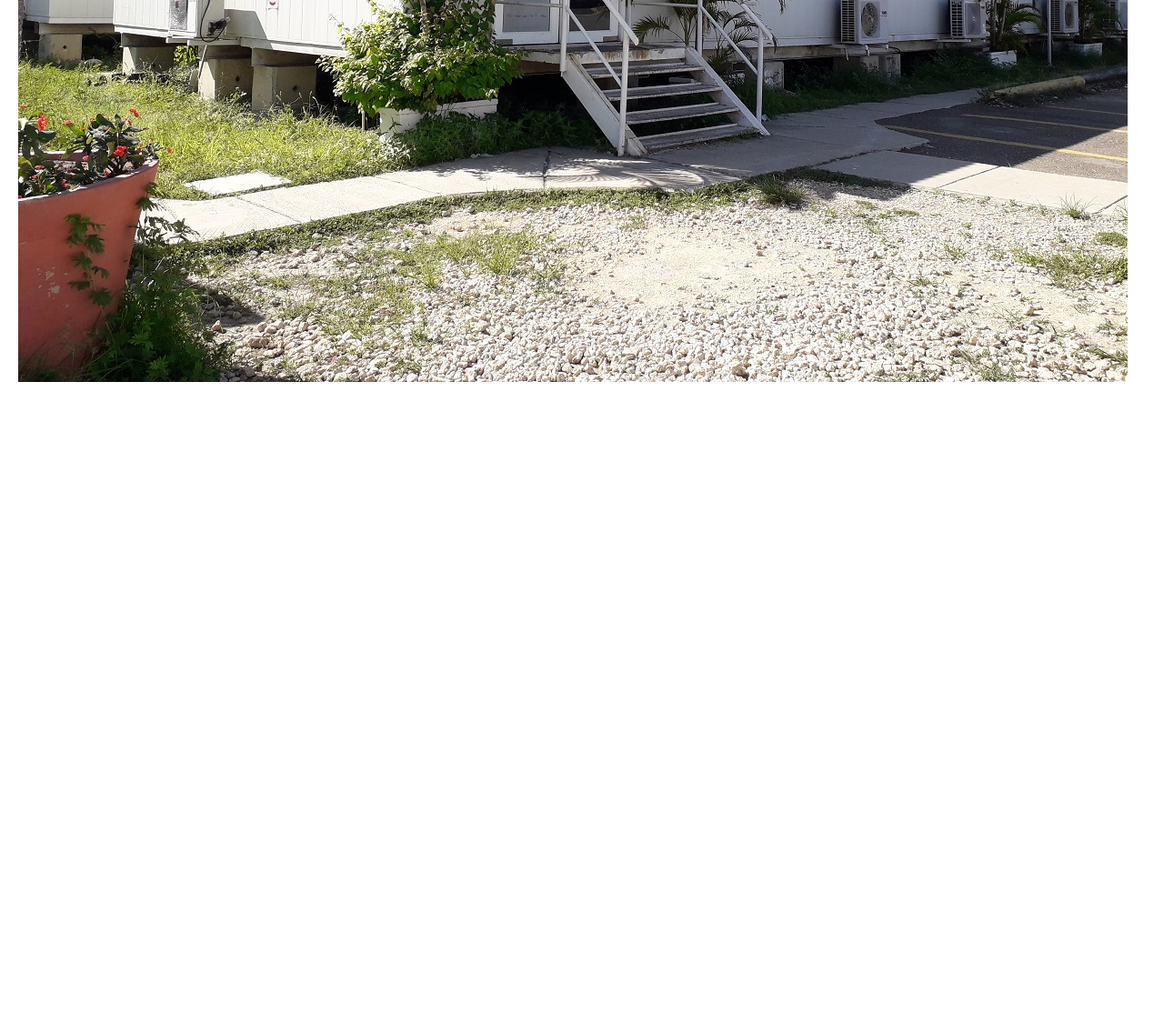
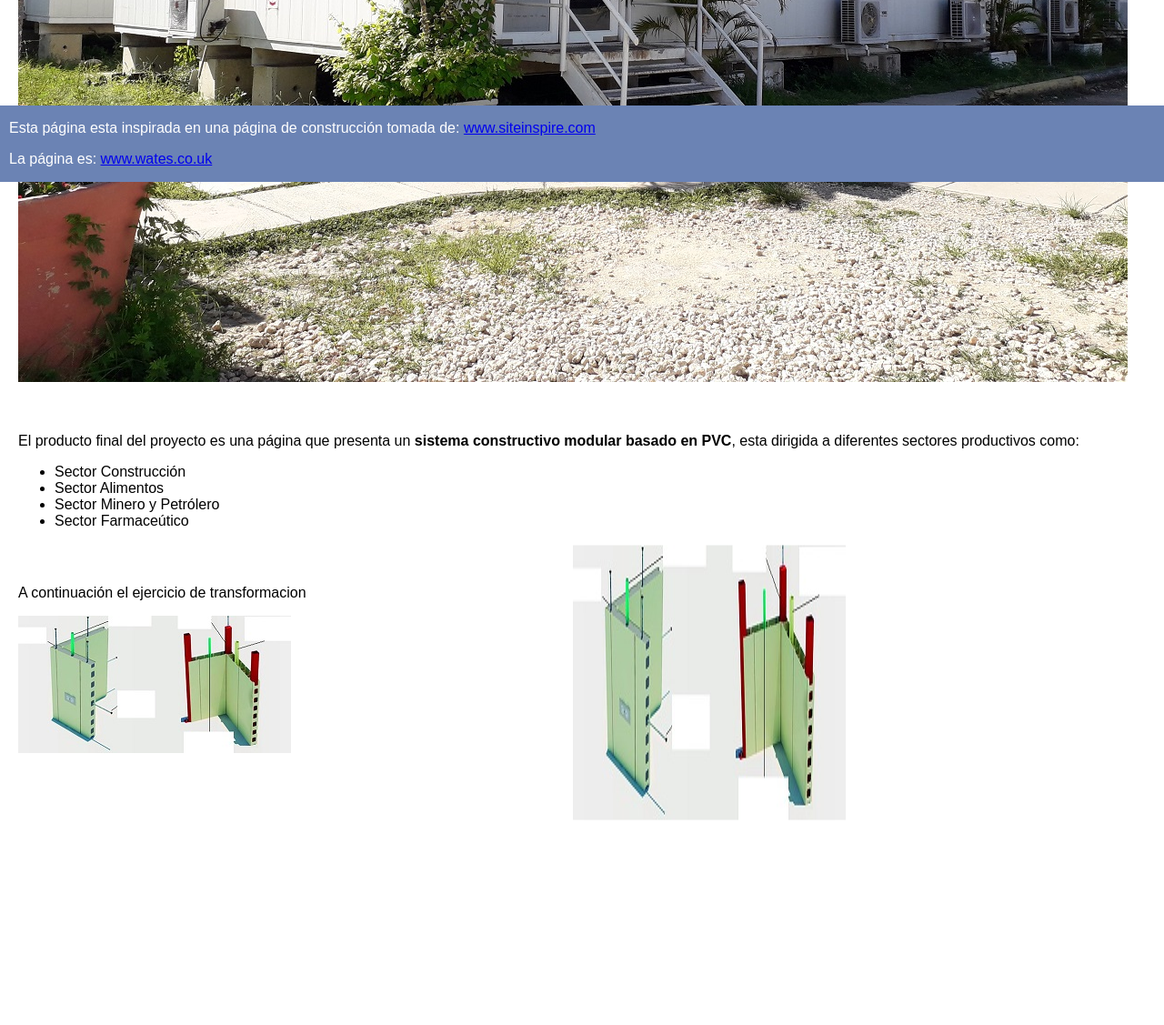
Before and after one commit to oscgomsep/taller16menu, a plain HTML site: page index.html in a window 1280 px wide. Shown: the part 600-1727 px from the top of the page at 91% size. Before the commit the page ends 1060 px from the top, so only its background shows below. Drawn offline with Linux system fonts and the light colour scheme.

Commit message:
desarrollo taller 17 pendiente los menu del navegador

```diff
--- a/css/style.css
+++ b/css/style.css
@@ -7,7 +7,7 @@ header{
     height: 60px;
 
 }
-nav{
+nav {
     margin-left: 80px;
     height: 60px;
 }
@@ -19,36 +19,87 @@ nav a:first-child{
     border-color: #6B83B4;
     border-bottom-width: 5px;
 }
-a{
+
+nav a{
     position: relative;
     top: 30px;
     padding: 30px 10px 5px 10px;
     text-decoration: none;
     margin: 0px;
+    color: black;
+}
 
-}
-nav a:hover{
+nav a:nth-child(n+2):hover{
     border-style: solid;
     border-color: #6B83B4;
     border-width: 0px 0px 5px 0px;
-
+    text-decoration-style: unset;
 
 }
 
 main{
     display: grid;
     grid-template-columns: 20px 1220px 20px;
-    grid-template-rows: 1fr;
+    grid-template-rows: 3fr 0.5fr 1.5fr;
 }
-div{
+.imgpri{
     width: 100%;
     height: 1000px;
     grid-column-start: 2;
     grid-column-end: 3;
+    grid-row-start: 1;
+    grid-row-end: 2;
     background-image: url("../img/reficar.jpg");
     background-repeat: no-repeat;
 }
 
-https://maikpwwq.github.io/Comunidad-dezzpo/
-https://19-orjuela.github.io/menu-imagen/
-https://dagon8523.github.io/Taller16/
+#contenido{
+
+    grid-column-start: 2;
+    grid-column-end: 3;
+    grid-row-start: 2;
+    grid-row-end: 3;
+
+}
+.transformacion{
+    grid-column-start: 2;
+    grid-column-end: 3;
+    grid-row-start: 3;
+    grid-row-end: 4;
+}
+
+.imgtrans{
+    display: grid;
+    grid-template-columns: 1fr 1fr;
+    grid-template-rows: 1fr;
+}
+
+#muro{
+    grid-column-start: 1;
+    grid-column-end: 2;
+    grid-row-start: 1;
+    grid-row-end: 1;
+}
+
+#murolargo{
+    position: relative;
+    top: 0px;
+    grid-column-start: 2;
+    grid-column-end: 3;
+    grid-row-start: 1;
+    grid-row-end: 1;
+    transform: scaleY(2);
+}
+
+footer{
+    background-color: #6B83B4;
+    color: white;
+    position: fixed;
+    left: 0px;
+    bottom: 0px;
+    width: 100%;
+    padding-left: 10px;
+}
+.inspiracion a{
+    padding: 0px;
+}
--- a/index.html
+++ b/index.html
@@ -5,27 +5,71 @@
     <meta name="viewport" content="width=device-width, initial-scale=1.0">
     <title>Menús y fondos</title>
     <link rel="stylesheet" type="text/css" href="css/style.css">
+    <link rel="icon" type="image/png" href="img/LOGO AMVIESTRUC SAS - copia.png">
 </head>
 <body>
     <header>
-        <nav class="menu">
-
-            <a href="Contacto">Contacto</a>
-            <a href="Inicio">Inicio</a>
-            <a href="Nosotros">Nosotros</a>
-            <a href="Sectores">Sectores</a>
-            <a href="Casos de éxito">Casos de éxito</a>
-            <a href="Noticias">Noticias</a>
-            <a href="Destacados">Destacados</a>
-
-
+        <!-- menu de navegación -->
+        <nav>
+                    <a href="https://amviestruc.wixsite.com/amviestruc">
+                        Contacto
+                    </a>
+                    <a href="Inicio">
+                        Inicio
+                    </a>
+                    <a href="https://amviestruc.wixsite.com/amviestruc">Nosotros</a>
+                        <!-- <p>Sectores</p> -->
+                            <a href="#seccon">Construcción</a>
+                            <a href="#secali">Alimentos</a>
+                            <a href="#secmin">Minero y Petrólero</a>
+                            <a href="#secfar">Farmaceútico</a>
+                    <a href="Casos de éxito">Casos de éxito</a>
+                    <a href="Noticias">Noticias</a>
+                    <a href="Destacados">Destacados</a>
         </nav>
 
     </header>
     <main>
-        <div>
+        <!-- imagen de fondo -->
+        <div class="imgpri">
+
+        </div>
+        <!-- contenido de la pagina -->
+        <div id="contenido">
+            <section class="justificacion">
+                <p>El producto final del proyecto es una página que presenta un <b>sistema constructivo modular basado en PVC</b>, esta dirigida a diferentes sectores productivos como:</p>
+                <ul>
+                    <li id=seccon>Sector Construcción</li>
+                    <li id=secali>Sector Alimentos</li>
+                    <li id=secmin>Sector Minero y Petrólero</li>
+                    <li id=secfar>Sector Farmaceútico</li>
+                </ul>
+            </section>
+
+        </div>
+        <!-- transformación de imagenes -->
+        <div class="transformacion">
+            <p>A continuación el ejercicio de transformacion</p>
+            <div class="imgtrans">
+                <div id="muro">
+                    <img src="img/ensamblado.jpg" alt="">
+                </div>
+                <div id="murolargo">
+                    <img src="img/ensamblado.jpg" alt="">
+                </div>
+            </div>
+
 
         </div>
     </main>
+    <!-- pie con la inspiración de la pagina -->
+    <footer>
+        <section class="inspiracion">
+            <p>Esta página esta inspirada en una página de construcción tomada de: <a href="https://www.siteinspire.com/">www.siteinspire.com</a></p>
+
+            <p>La página es: <a href="https://www.wates.co.uk/">www.wates.co.uk</a></p>
+
+        </section>
+    </footer>
 </body>
 </html>
```
Also changed, not shown: img/LOGO AMVIESTRUC SAS - copia.png (added), img/ensamblado.jpg (added).
